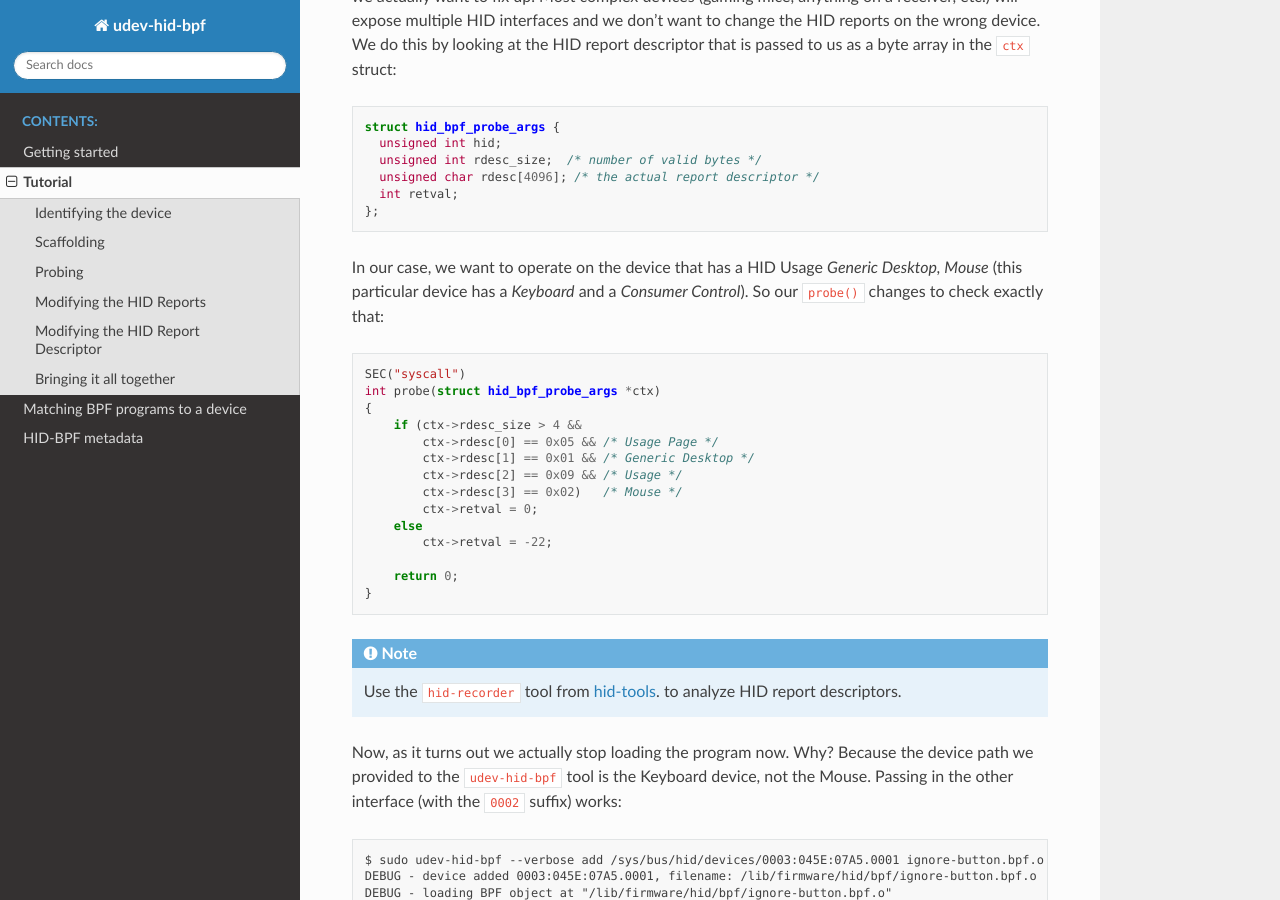
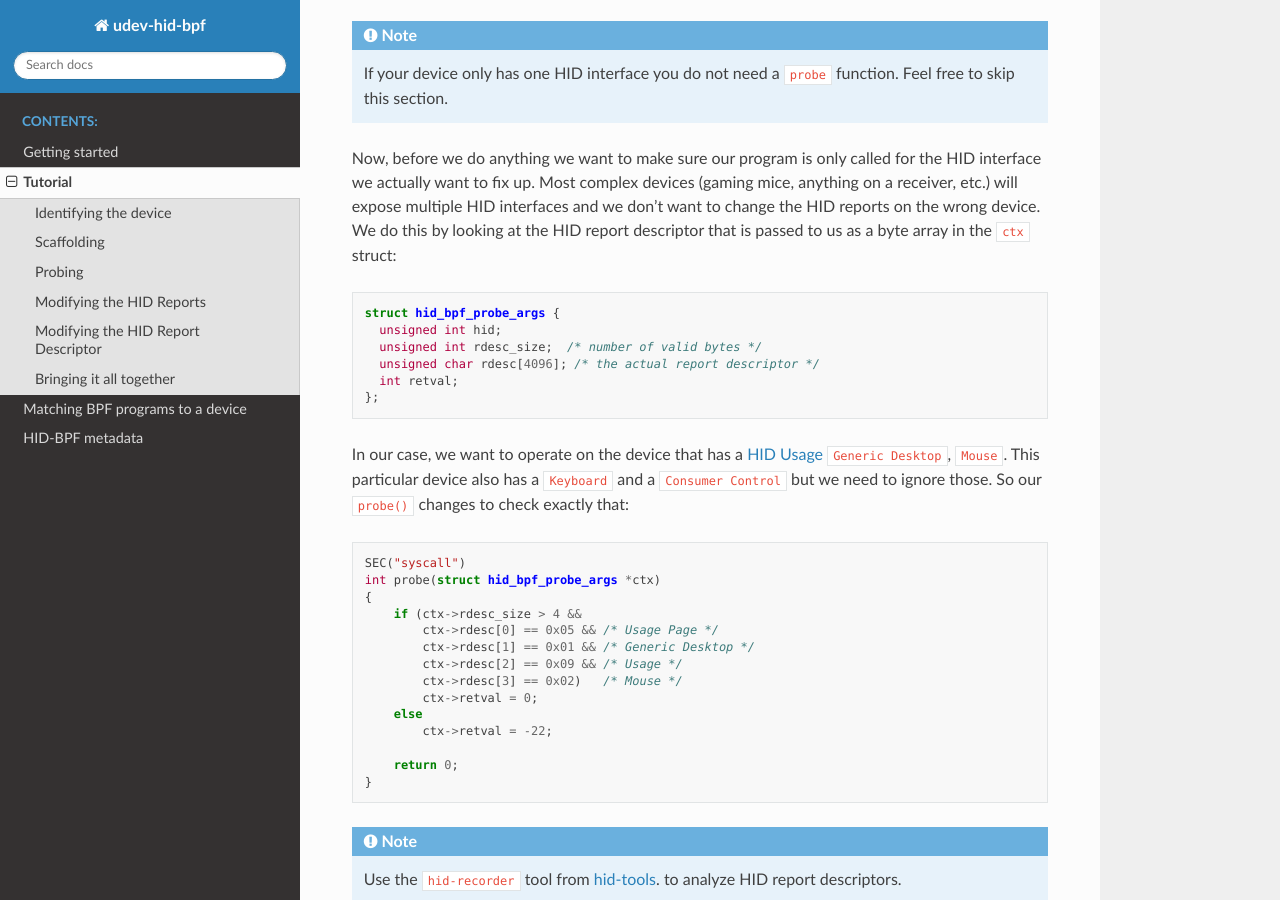
Before and after one commit to icecream95/udev-hid-bpf, a Sphinx documentation site: the page built from doc/tutorial.rst, in a window 1280 px wide and 900 px high, scrolled down 2858 px. Built offline with Sphinx 7.4.7 and the Read the Docs theme 2.0.0, drawn with Linux system fonts in a browser that asks for light colours; some of the changed text lies outside the part shown.

Commit message:
doc: some minor rewording of the tutorial
Signed-off-by: Peter Hutterer <peter.hutterer@who-t.net>

```diff
--- a/doc/tutorial.rst
+++ b/doc/tutorial.rst
@@ -45,6 +45,15 @@ There is a page on :ref:`matching_programs` but for now we'll use the tool::
      - name:         Yubico YubiKey OTP+FIDO+CCID
      - device entry: HID_DEVICE(BUS_USB, HID_GROUP_GENERIC, 0x1050, 0x0407)
    ...
+
+The syspath and device name are merely for you to identify the correct device.
+For our code, the **device entry** is what matters. In our case, this is
+
+.. code-block:: c
+
+  HID_DEVICE(BUS_USB, HID_GROUP_GENERIC, 0x045E, 0x07A5)
+
+This macro will identify our device for us in the BPF program.
 
 .. note:: This device has multiple HID interfaces, so we will have to use the
          :ref:`run_time_probe` in our program.
@@ -144,9 +153,11 @@ at the HID report descriptor that is passed to us as a byte array in the ``ctx``
     int retval;
   };
 
-In our case, we want to operate on the device that has a HID Usage `Generic Desktop, Mouse`
-(this particular device has a `Keyboard` and a `Consumer Control`). So our ``probe()``
-changes to check exactly that:
+In our case, we want to operate on the device that has a
+`HID Usage <https://usb.org/sites/default/files/hut1_4.pdf>`_ ``Generic
+Desktop``, ``Mouse``.  This particular device also has a ``Keyboard`` and a
+``Consumer Control`` but
+we need to ignore those. So our ``probe()`` changes to check exactly that:
 
 .. code-block:: c
 
```
